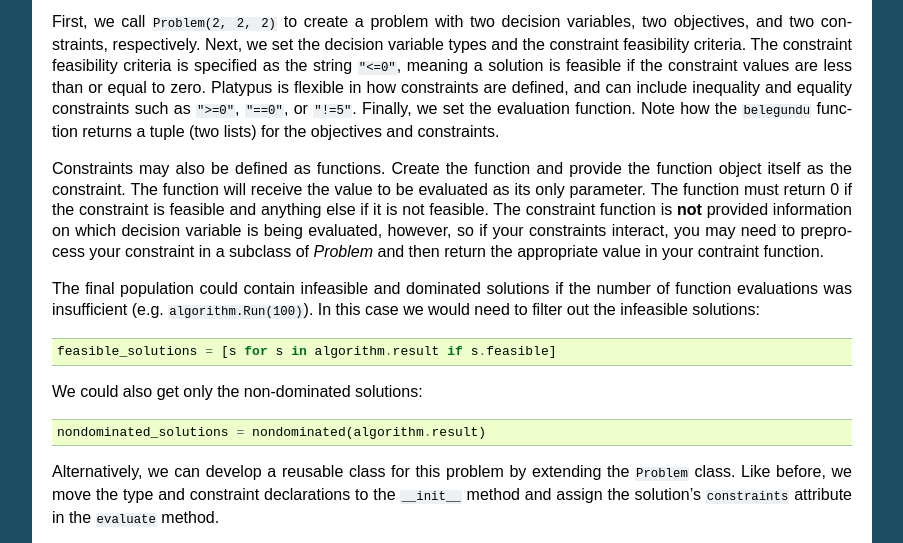
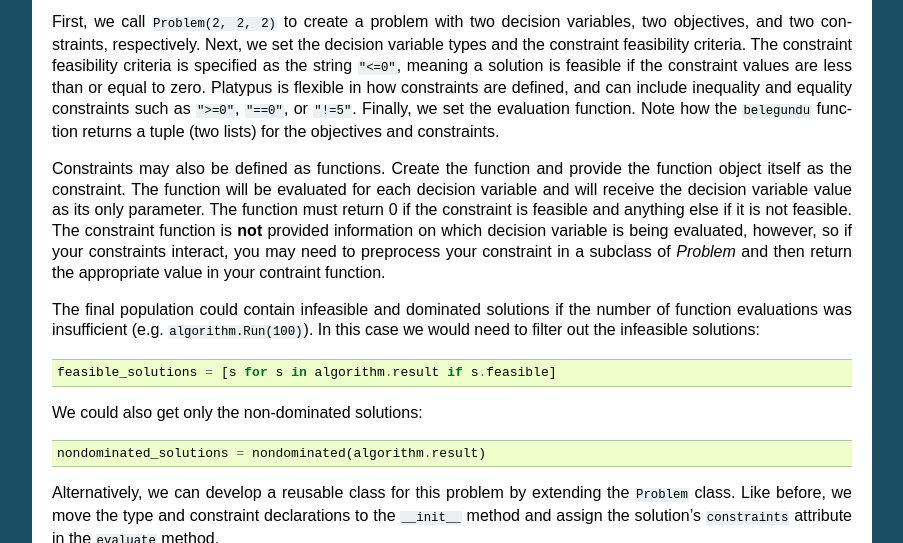
Before and after one commit to Project-Platypus/Platypus, a Sphinx documentation site: the page built from docs/getting-started.rst, in a window 1280 px wide and 900 px high, scrolled down 2536 px, cut to the strip 100-643 px from the top of the window. Shown: the whole strip, without its empty margins (198-1101 px from the left). Built offline with Sphinx 7.4.7, drawn with Linux system fonts in a browser that asks for light colours; formulas are drawn with MathJax 3.

Commit message:
Slight clarification to constraint functions

```diff
--- a/docs/getting-started.rst
+++ b/docs/getting-started.rst
@@ -141,12 +141,13 @@ we set the evaluation function.  Note how the ``belegundu`` function returns
 a tuple (two lists) for the objectives and constraints.
 
 Constraints may also be defined as functions. Create the function and provide the
-function object itself as the constraint. The function will receive the value to be
-evaluated as its only parameter. The function must return 0 if the constraint is feasible
-and anything else if it is not feasible. The constraint function is **not** provided
-information on which decision variable is being evaluated, however, so if your
-constraints interact, you may need to preprocess your constraint in a subclass of
-`Problem` and then return the appropriate value in your contraint function.
+function object itself as the constraint. The function will be evaluated for each
+decision variable and will receive the decision variable value as its only parameter.
+The function must return 0 if the constraint is feasible and anything else if it
+is not feasible. The constraint function is **not** provided information on which
+decision variable is being evaluated, however, so if your constraints interact,
+you may need to preprocess your constraint in a subclass of `Problem` and then
+return the appropriate value in your contraint function.
 
 The final population could contain infeasible and dominated solutions if the
 number of function evaluations was insufficient (e.g. ``algorithm.Run(100)``).
```
